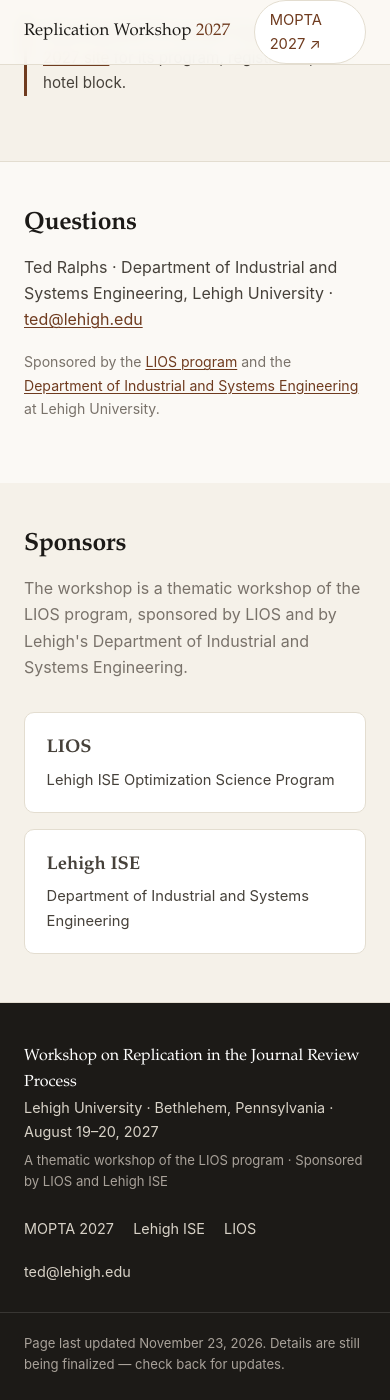
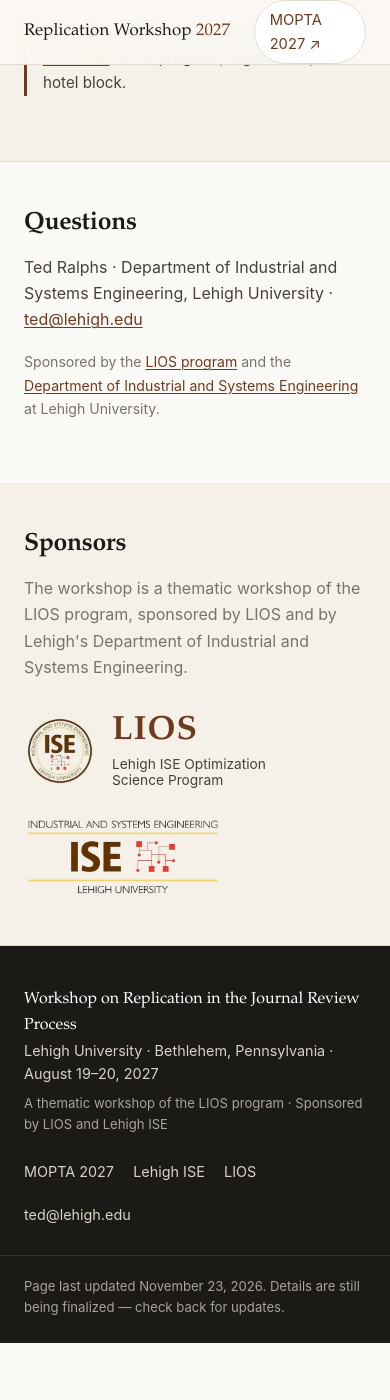
Before and after one commit to tkralphs/ReplicationWorkshop, a Jekyll site: the page built from index.md, in a window 390 px wide and 1400 px high, scrolled down 4131 px. Built offline with Jekyll 4.4.1, drawn with Linux system fonts in a browser that asks for light colours; after the commit the page ends 5474 px from its top, so only the background shows below that.

Commit message:
Align sections on one left edge; show sponsors as logos
- .narrow sections keep the full container's left edge so every heading
  lines up with the hero and Program; only the line length is capped
- Sponsors band: logo links instead of text cards. Lehigh ISE uses the
  department banner; LIOS has no logo of its own, so it uses the ISE seal
  with the program name set beside it, as the LIOS site does
- logos are sRGB JPEGs with pure-white backgrounds, blended onto the band
  with mix-blend-mode: multiply
- render_preview.py rewrites src="/assets/..." as well as href

Co-Authored-By: Claude Opus 5.5 <noreply@anthropic.com>

```diff
--- a/_includes/sponsors.html
+++ b/_includes/sponsors.html
@@ -7,14 +7,22 @@
         LIOS and by Lehigh's Department of Industrial and Systems Engineering.
       </p>
     </div>
-    <div class="sponsor-grid">
-      <a class="sponsor" href="{{ site.lios_url }}">
-        <p class="sponsor-name">LIOS</p>
-        <p class="sponsor-desc">Lehigh ISE Optimization Science Program</p>
+    <div class="sponsor-logos">
+      <!-- LIOS has no logo of its own; its site uses the ISE seal, so the
+           seal plus the program name stands in. To use a real LIOS logo,
+           replace the contents of this link with a single <img>. -->
+      <a class="sponsor-logo" href="{{ site.lios_url }}">
+        <img class="sponsor-seal" src="{{ site.baseurl }}/assets/img/sponsors/ise-seal.jpg"
+             alt="" width="118" height="118">
+        <span class="sponsor-wordmark">
+          <span class="sponsor-wordmark-name">LIOS</span>
+          <span class="sponsor-wordmark-desc">Lehigh ISE Optimization Science Program</span>
+        </span>
       </a>
-      <a class="sponsor" href="{{ site.lehigh_ise_url }}">
-        <p class="sponsor-name">Lehigh ISE</p>
-        <p class="sponsor-desc">Department of Industrial and Systems Engineering</p>
+      <a class="sponsor-logo" href="{{ site.lehigh_ise_url }}">
+        <img src="{{ site.baseurl }}/assets/img/sponsors/lehigh-ise.jpg"
+             alt="Industrial and Systems Engineering, Lehigh University"
+             width="600" height="243">
       </a>
     </div>
   </div>
--- a/assets/css/style.css
+++ b/assets/css/style.css
@@ -77,8 +77,10 @@ a:hover {
   padding: 0 1.5rem;
 }
 
-.narrow {
-  max-width: 760px;
+/* Text-heavy sections share the full container's left edge with the hero and
+   Program, so every heading lines up; only the line length is capped. */
+.narrow > * {
+  max-width: 44.5rem;
 }
 
 .skip-link {
@@ -395,40 +397,69 @@ a:hover {
 
 /* ---------- sponsors ---------- */
 
-.sponsor-grid {
-  display: grid;
-  grid-template-columns: repeat(2, minmax(0, 1fr));
-  gap: 1rem;
+.sponsor-logos {
+  display: flex;
+  flex-wrap: wrap;
+  align-items: center;
+  gap: 2rem 4rem;
 }
 
-.sponsor {
-  display: block;
-  background: var(--card);
-  border: 1px solid var(--rule);
-  border-radius: var(--radius);
-  padding: 1.25rem 1.35rem;
+/* No transform/opacity/filter on the link itself: any of those would isolate
+   the image's blend mode and bring the white logo backgrounds back. */
+.sponsor-logo {
+  display: inline-flex;
+  align-items: center;
+  gap: 1rem;
   text-decoration: none;
   color: inherit;
-  transition: border-color 0.15s ease, box-shadow 0.15s ease;
+  border-radius: 6px;
 }
 
-.sponsor:hover {
-  border-color: var(--accent);
-  box-shadow: 0 2px 10px rgba(28, 26, 23, 0.06);
+.sponsor-logo:focus-visible {
+  outline: 2px solid var(--accent);
+  outline-offset: 8px;
 }
 
-.sponsor-name {
-  font-family: var(--serif);
-  font-size: 1.15rem;
-  font-weight: 600;
-  color: var(--accent);
-  margin: 0 0 0.25rem;
+/* The logos are JPEGs on white; multiply lets the band colour show through. */
+.sponsor-logo img {
+  display: block;
+  height: 96px;
+  width: auto;
+  mix-blend-mode: multiply;
+  transition: opacity 0.15s ease;
 }
 
-.sponsor-desc {
-  margin: 0;
+.sponsor-logo img.sponsor-seal {
+  height: 84px;
+}
+
+.sponsor-logo:hover img {
+  opacity: 0.8;
+}
+
+.sponsor-wordmark {
+  display: flex;
+  flex-direction: column;
+  line-height: 1.2;
+}
+
+.sponsor-wordmark-name {
+  font-family: var(--serif);
+  font-size: 2.1rem;
+  font-weight: 600;
+  letter-spacing: 0.03em;
+  color: var(--accent);
+}
+
+.sponsor-wordmark-desc {
+  max-width: 15em;
+  margin-top: 0.2rem;
+  font-size: 0.86rem;
   color: var(--ink-soft);
-  font-size: 0.92rem;
+}
+
+.sponsor-logo:hover .sponsor-wordmark-name {
+  color: var(--accent-dark);
 }
 
 /* ---------- contact ---------- */
@@ -529,9 +560,20 @@ a:hover {
 
   .facts-grid,
   .schedule,
-  .topics ul,
-  .sponsor-grid {
+  .topics ul {
     grid-template-columns: 1fr;
+  }
+
+  .sponsor-logos {
+    gap: 1.75rem;
+  }
+
+  .sponsor-logo img {
+    height: 80px;
+  }
+
+  .sponsor-logo img.sponsor-seal {
+    height: 72px;
   }
 
   .footer-inner {
--- a/render_preview.py
+++ b/render_preview.py
@@ -216,6 +216,7 @@ def main() -> None:
         if baseurl:
             html = html.replace(baseurl + "/", "/")
         html = html.replace('href="/assets/', 'href="assets/')
+        html = html.replace('src="/assets/', 'src="assets/')
         out_name = "index.html" if name in ("index.html", "index.md") else name
         os.makedirs(os.path.join(OUT, os.path.dirname(out_name)), exist_ok=True)
         with open(os.path.join(OUT, out_name), "w", encoding="utf-8") as fh:
```
Also changed, not shown: README.md, assets/img/sponsors/ise-seal.jpg (added), assets/img/sponsors/lehigh-ise.jpg (added).
